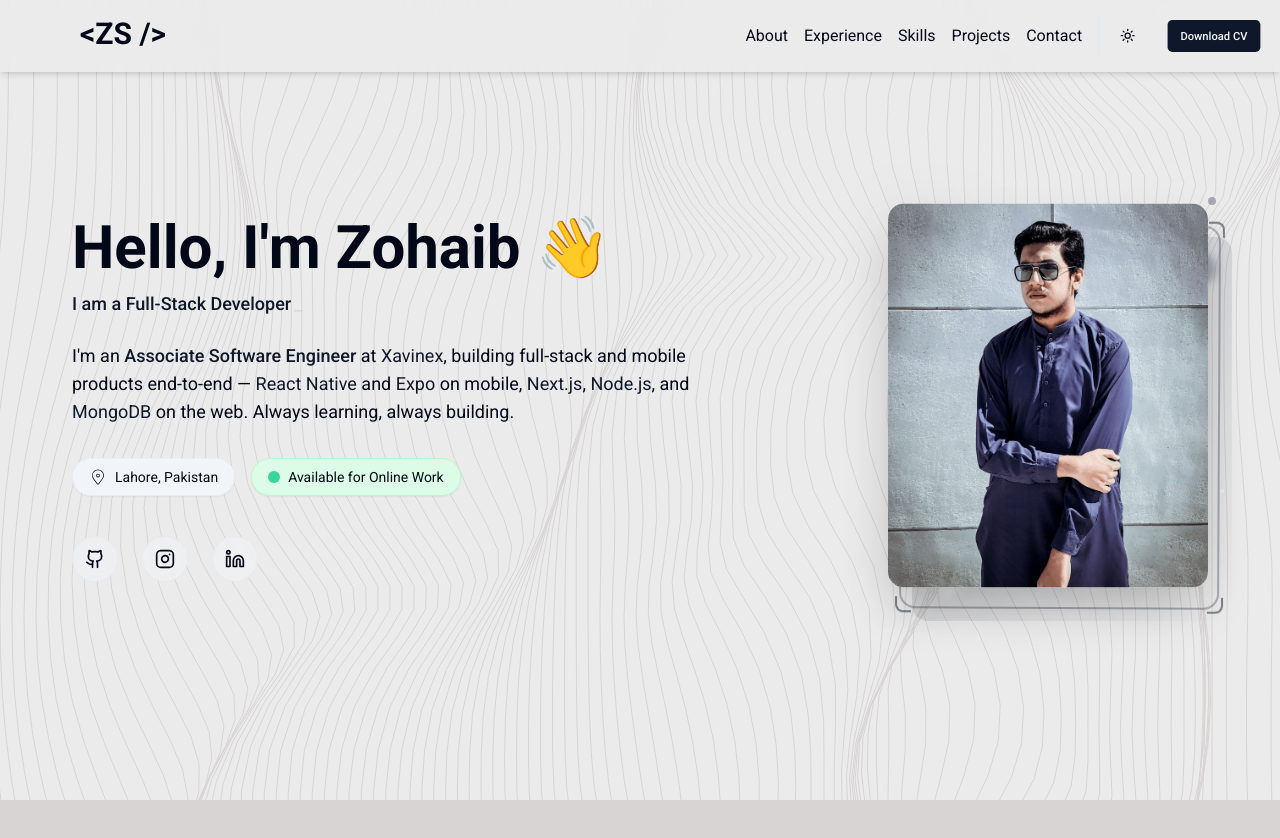
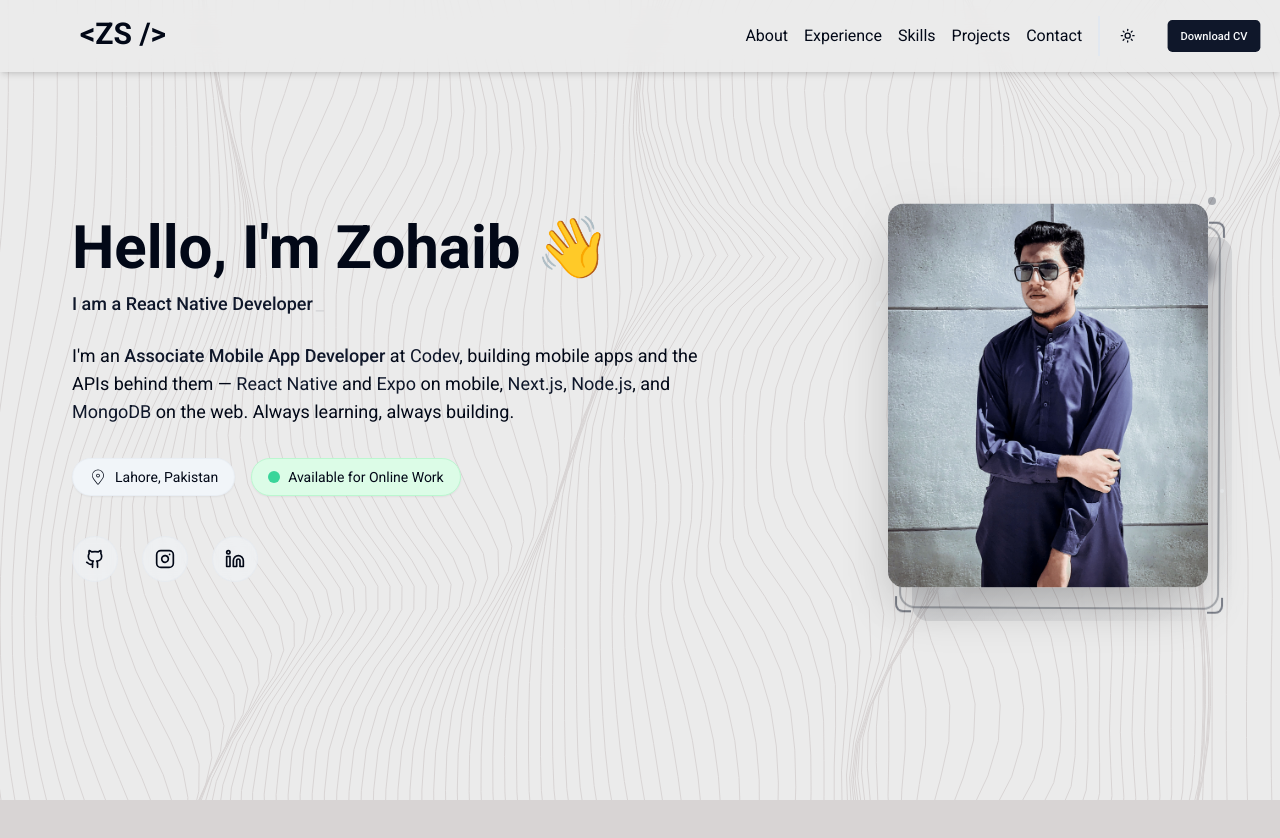
Before and after one commit to zohaibsaeed117/Personal-Portfolio, a Next.js app: page / in a window 1280 px wide. Shown: the top 838 px of the page. Built offline with nearby package versions, Linux system fonts and the light colour scheme.

Commit message:
Updated the content

```diff
--- a/src/app/layout.js
+++ b/src/app/layout.js
@@ -20,8 +20,8 @@ const inter = Inter({
   variable: "--font-inter",
 })
 export const metadata = {
-  title: "Zohaib Saeed",
-  description: "Portfolio website for Zohaib Saeed",
+  title: "Zohaib Saeed – Mobile App Developer",
+  description: "Portfolio of Zohaib Saeed, Associate Mobile App Developer at Codev building React Native apps and the APIs behind them.",
 }
 
 export default function RootLayout({ children }) {
--- a/src/components/About.jsx
+++ b/src/components/About.jsx
@@ -198,8 +198,9 @@ const About = () => {
 
                     <div ref={paragraphsRef} className="space-y-4">
                         <p className="leading-relaxed">
-                            I'm Zohaib Saeed, an Associate Software Engineer at Xavinex — promoted from Intern in just three months
-                            — and a final-year Computer Science student at UET (2022–2026). What started as curiosity and zero
+                            I'm Zohaib Saeed, an Associate Mobile App Developer at Codev and a Computer Science graduate from UET
+                            (2022–2026). Before Codev, I spent a year at Xavinex, where I was promoted from Intern to Associate
+                            Software Engineer in just three months. What started as curiosity and zero
                             background in web development has grown into real production experience shipping software people
                             actually use.
                         </p>
@@ -209,13 +210,15 @@ const About = () => {
                             to the API and database that back it.
                         </p>
                         <p className="leading-relaxed">
-                            At Xavinex I've delivered 10+ projects across web and mobile — production deployments with AWS
-                            Amplify and Docker, offline-first mobile apps, and reviving legacy platforms. Outside of work, I've
+                            At Codev I build and ship mobile apps for company, client, and internal projects — integrating APIs,
+                            authentication, and third-party services, and supporting App Store and Play Store releases. At
+                            Xavinex I delivered 10+ projects across web and mobile — production deployments with AWS Amplify and
+                            Docker, offline-first mobile apps, and reviving legacy platforms. Outside of work, I've
                             also published a live app on the Google Play Store as a solo project.
                         </p>
                         <p className="leading-relaxed">
-                            Beyond coding, I enjoy playing chess, exploring new tech on Instagram, and leading the AWS Student
-                            Builder Group at UET. I've mentored students in web development and co-hosted several hands-on
+                            Beyond coding, I enjoy playing chess, exploring new tech on Instagram, and serving as Technical Head
+                            of the AWS Student Builder Group at UET. I've mentored students in web development and co-hosted several hands-on
                             workshops and events to share knowledge with the community.
                         </p>
                     </div>
@@ -227,15 +230,15 @@ const About = () => {
                     <ul ref={listRef} className="list-disc list-inside text-left space-y-2 ml-4 lg:ml-0">
                         <li className="flex items-start gap-2">
                             <span className="text-primary mt-1">•</span>
-                            <span>Final-year Computer Science student at UET (2022–2026).</span>
+                            <span>Computer Science graduate from UET (2022–2026).</span>
                         </li>
                         <li className="flex items-start gap-2">
                             <span className="text-primary mt-1">•</span>
-                            <span>Associate Software Engineer at Xavinex — promoted from Intern in 3 months.</span>
+                            <span>Associate Mobile App Developer at Codev, shipping apps to the App Store and Play Store.</span>
                         </li>
                         <li className="flex items-start gap-2">
                             <span className="text-primary mt-1">•</span>
-                            <span>Building full-stack (Next.js/Node/MongoDB) and mobile (React Native/Expo) products.</span>
+                            <span>Previously at Xavinex — promoted from Intern to Associate Software Engineer in 3 months.</span>
                         </li>
                         <li className="flex items-start gap-2">
                             <span className="text-primary mt-1">•</span>
@@ -243,7 +246,7 @@ const About = () => {
                         </li>
                         <li className="flex items-start gap-2">
                             <span className="text-primary mt-1">•</span>
-                            <span>Leads the AWS Student Builder Group at UET.</span>
+                            <span>Technical Head of the AWS Student Builder Group at UET.</span>
                         </li>
                     </ul>
 
--- a/src/components/Experience.jsx
+++ b/src/components/Experience.jsx
@@ -10,10 +10,27 @@ gsap.registerPlugin(ScrollTrigger)
 
 const experience = [
     {
+        role: "Associate Mobile App Developer",
+        company: "Codev",
+        logo: "/logos/codevdigital_logo.jpg",
+        period: "Sep 2026 – Current",
+        points: [
+            "Integrated APIs and backend services into mobile applications",
+            "Implemented authentication, authorization, and database integrations",
+            "Built and maintained application UI and user-facing features",
+            "Debugged and resolved application issues and bugs",
+            "Performed application testing and troubleshooting",
+            "Worked with Git and followed version control and code review practices",
+            "Integrated third-party services and APIs",
+            "Supported application deployment and App Store / Play Store releases",
+            "Contributed to company, client, and internal software projects across mobile, web, API, and backend systems",
+        ],
+    },
+    {
         role: "Associate Software Engineer",
         company: "Xavinex",
         logo: "/logos/xavinex.png",
-        period: "Oct 2025 – Current",
+        period: "Oct 2025 – Aug 2026",
         points: [
             "Promoted from Intern to Associate Software Engineer in 3 months",
             "Built an offline-first React Native workforce management app",
--- a/src/components/Hero.jsx
+++ b/src/components/Hero.jsx
@@ -164,7 +164,7 @@ const Hero = () => {
           <h2 ref={typewriterRef} className="text-lg text-primary mt-3 font-medium text-center lg:text-left">
             I am{" "}
             <Typewriter
-              words={["an Associate Software Engineer", "a Full-Stack Developer", "a Mobile App Developer"]}
+              words={["an Associate Mobile App Developer", "a React Native Developer", "a Full-Stack Developer"]}
               loop
               cursor
               cursorStyle="_"
@@ -179,8 +179,8 @@ const Hero = () => {
             ref={descriptionRef}
             className="text-base mt-6 text-secondary-200 text-center lg:text-lg lg:text-left leading-relaxed"
           >
-            I'm an <span className="text-primary font-medium">Associate Software Engineer</span> at{" "}
-            <span className="text-primary">Xavinex</span>, building full-stack and mobile products end-to-end —
+            I'm an <span className="text-primary font-medium">Associate Mobile App Developer</span> at{" "}
+            <span className="text-primary">Codev</span>, building mobile apps and the APIs behind them —
             <span className="text-primary"> React Native</span> and <span className="text-primary">Expo</span> on
             mobile, <span className="text-primary">Next.js</span>, <span className="text-primary">Node.js</span>,
             and <span className="text-primary">MongoDB</span> on the web. Always
```
Also changed, not shown: public/logos/codevdigital_logo.jpg (added), 1 other file (tests, documents, lock files or other folders).
